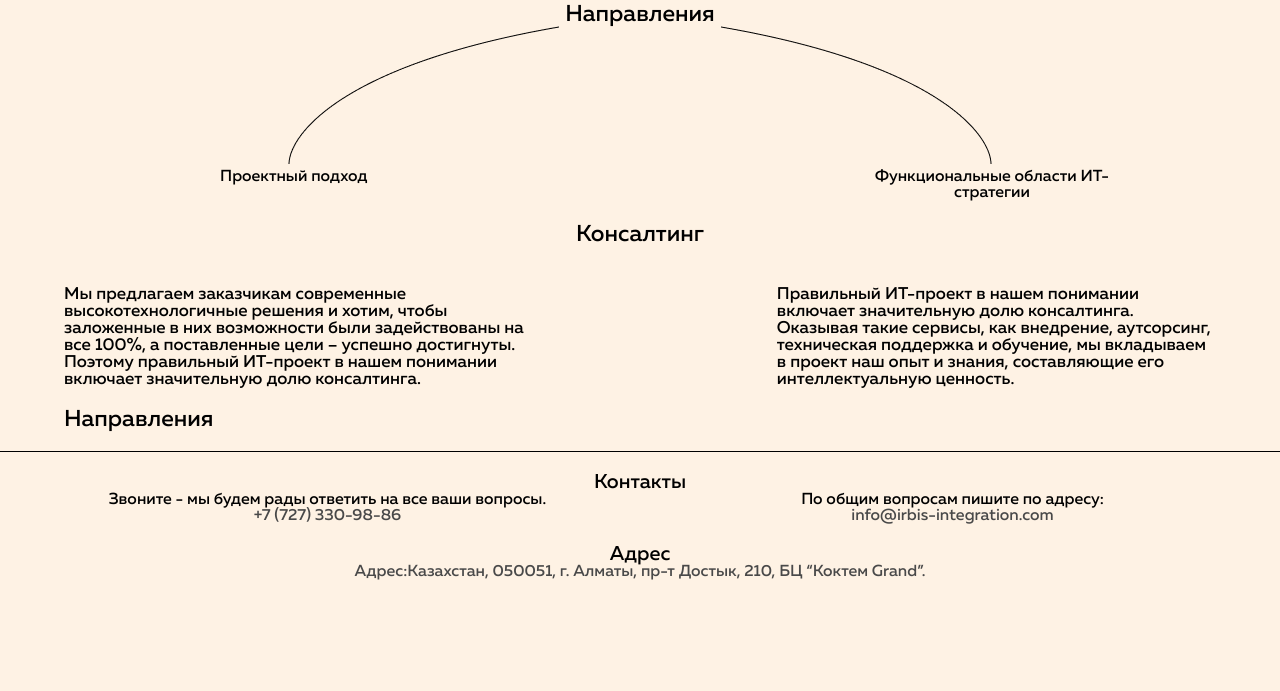
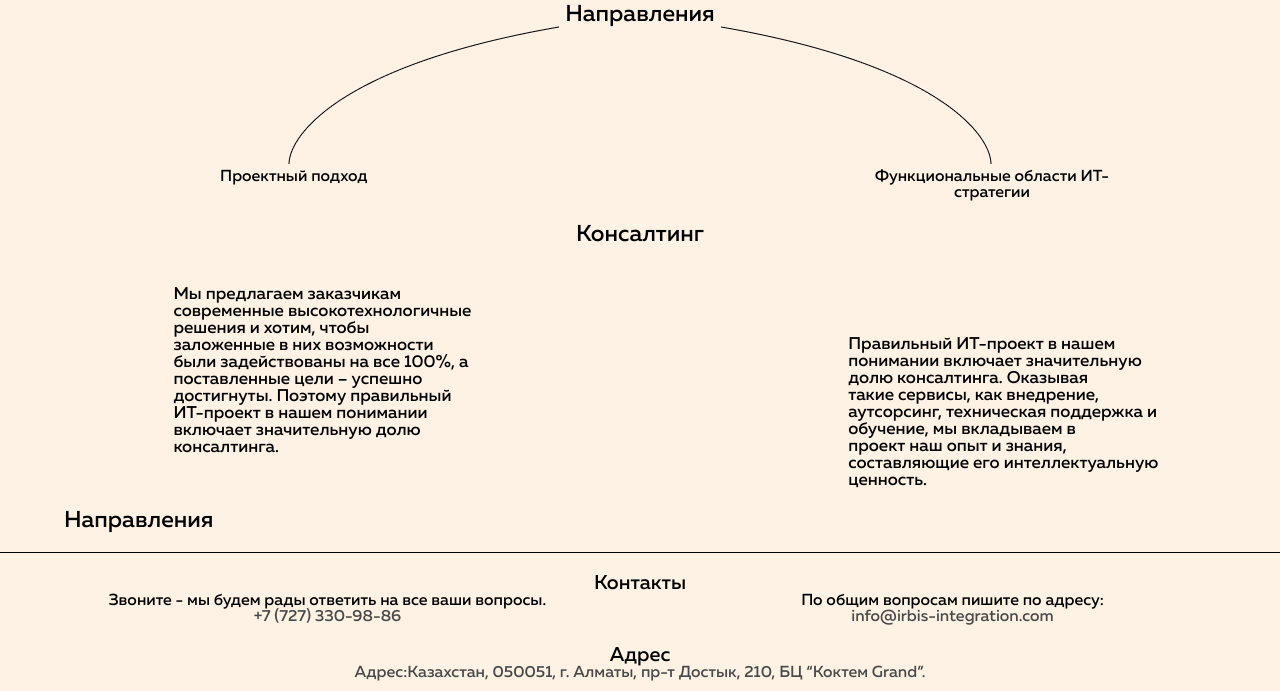
Before and after one commit to MBVD/IrbisLandingPage, a Django app: page /services/ in a window 1280 px wide. Shown: the part 552-1243 px from the top of the page. Before the commit the page ends 1132 px from the top, so only its background shows below. Run offline with Django 4.2, Linux system fonts and the light colour scheme; data comes from the database, SQL or seed files in the repository; some libraries are stand-ins or nearby versions.

Commit message:
services changes

```diff
--- a/app/IrbisPage/static/IrbisPage/css/services.css
+++ b/app/IrbisPage/static/IrbisPage/css/services.css
@@ -50,15 +50,43 @@
     left: 50%;
 }
 .consulting{
-    display: flex;
+    width: 90%;
     margin: 0 auto;
     margin-top: 40px;
     font-size: 17px;
+    flex-wrap: wrap;
 }
 .consulting_left{
     display: flex;
+    float: left;
+    margin-right: 10%;
 }
 .consulting_right{
     display: flex;
-    padding-left: 20%;
+    float: right;
+    padding-top: 50px;
 }
+/* .services > section{
+    padding-top: 20px;
+    border: 1px solid;
+} */
+.consulting_left{
+    margin-left: 5%;
+}
+@media all and (max-width: 900px){
+    .services_part_vectors{
+        display: none;
+    }
+    .consulting{
+        width: 100%;
+    }
+    .consulting_left{
+        margin: 0;
+        float: none;
+    }
+    .consulting_right{
+        float: none ;
+        padding: 0;
+        margin-top: 10px;
+    }
+}
--- a/app/IrbisPage/templates/services.html
+++ b/app/IrbisPage/templates/services.html
@@ -5,7 +5,7 @@
 {% endblock %}
 
 {% block content %}
-    <div class="muller_medium">
+    <div class="muller_medium services">
         <section class = "services_part hidden">
             <div class = "pretitle">Услуги</div>
             <div class="services_info">
@@ -42,7 +42,7 @@
                 </div>
             </div>
         </section>
-        <section class = "services_part hidden" style="height: 220px;">
+        <section class = "services_part hidden services_part_vectors" style="height: 220px;">
             <div class="pretitle vectors">
                 <div>Направления</div>
             </div>
@@ -63,15 +63,15 @@
             </div>
             <div class = "consulting">
                 <div class="consulting_left">
-                    Мы предлагаем заказчикам современные высокотехнологичные  решения и хотим, чтобы
-                    заложенные в них возможности были задействованы на все 100%, а поставленные цели – успешно
-                    достигнуты. Поэтому правильный ИТ-проект в нашем понимании  включает значительную долю
+                    Мы предлагаем заказчикам <br> современные высокотехнологичные <br> решения и хотим, чтобы  <br>
+                    заложенные в них возможности <br> были задействованы на все 100%, а <br> поставленные цели – успешно <br>
+                    достигнуты. Поэтому правильный <br> ИТ-проект в нашем понимании <br>  включает значительную долю <br>
                     консалтинга.
                 </div>
                 <div class="consulting_right">
-                    Правильный ИТ-проект в нашем понимании включает значительную  долю консалтинга. Оказывая
-                    такие сервисы, как внедрение,  аутсорсинг, техническая поддержка и  обучение, мы вкладываем в
-                    проект наш опыт и знания,  составляющие его интеллектуальную ценность.
+                    Правильный ИТ-проект в нашем <br> понимании включает значительную <br> долю консалтинга. Оказывая <br>
+                    такие сервисы, как внедрение, <br> аутсорсинг, техническая поддержка и <br> обучение, мы вкладываем в <br>
+                    проект наш опыт и знания, <br> составляющие его интеллектуальную <br> ценность.
                 </div>
             </div>
         </section>
```
